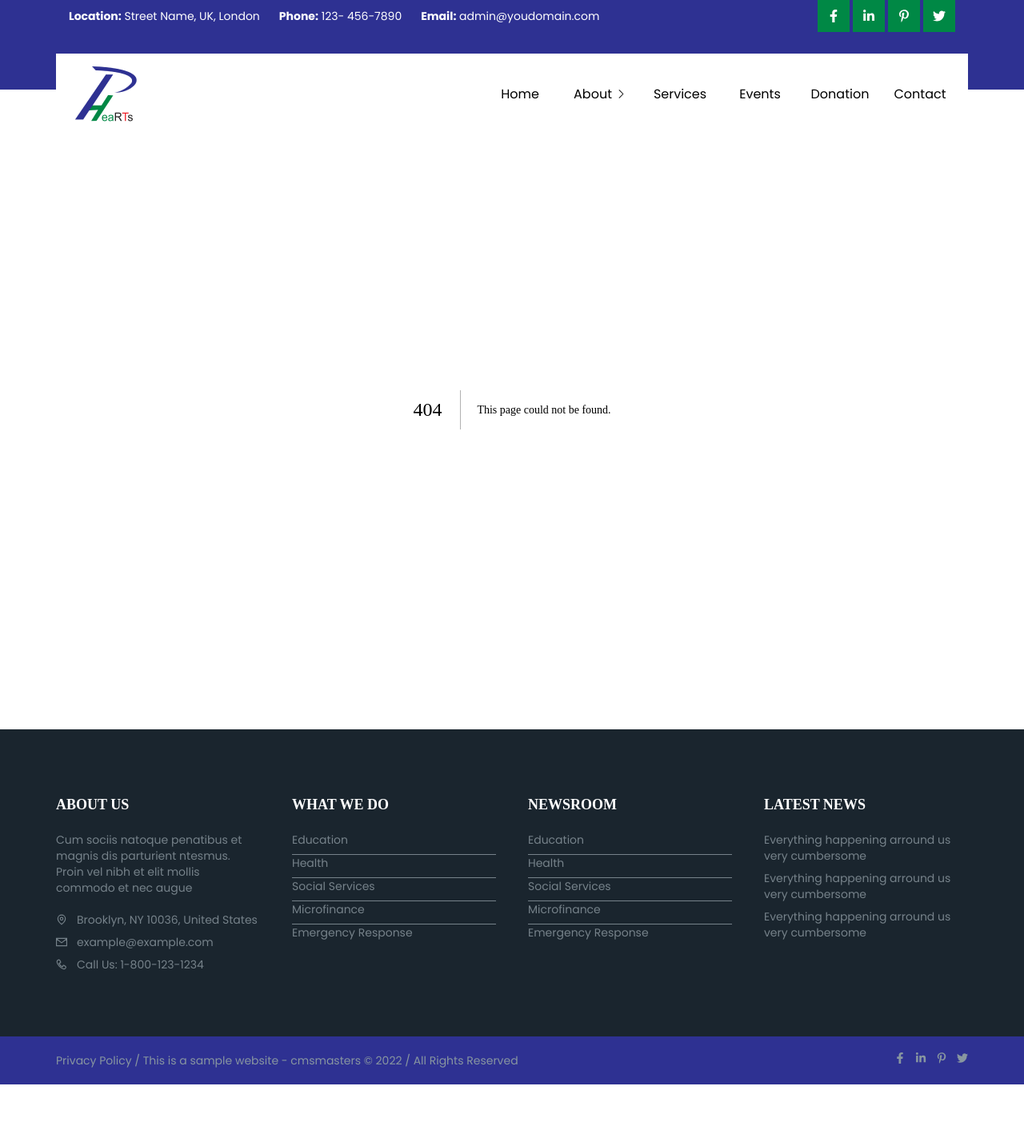
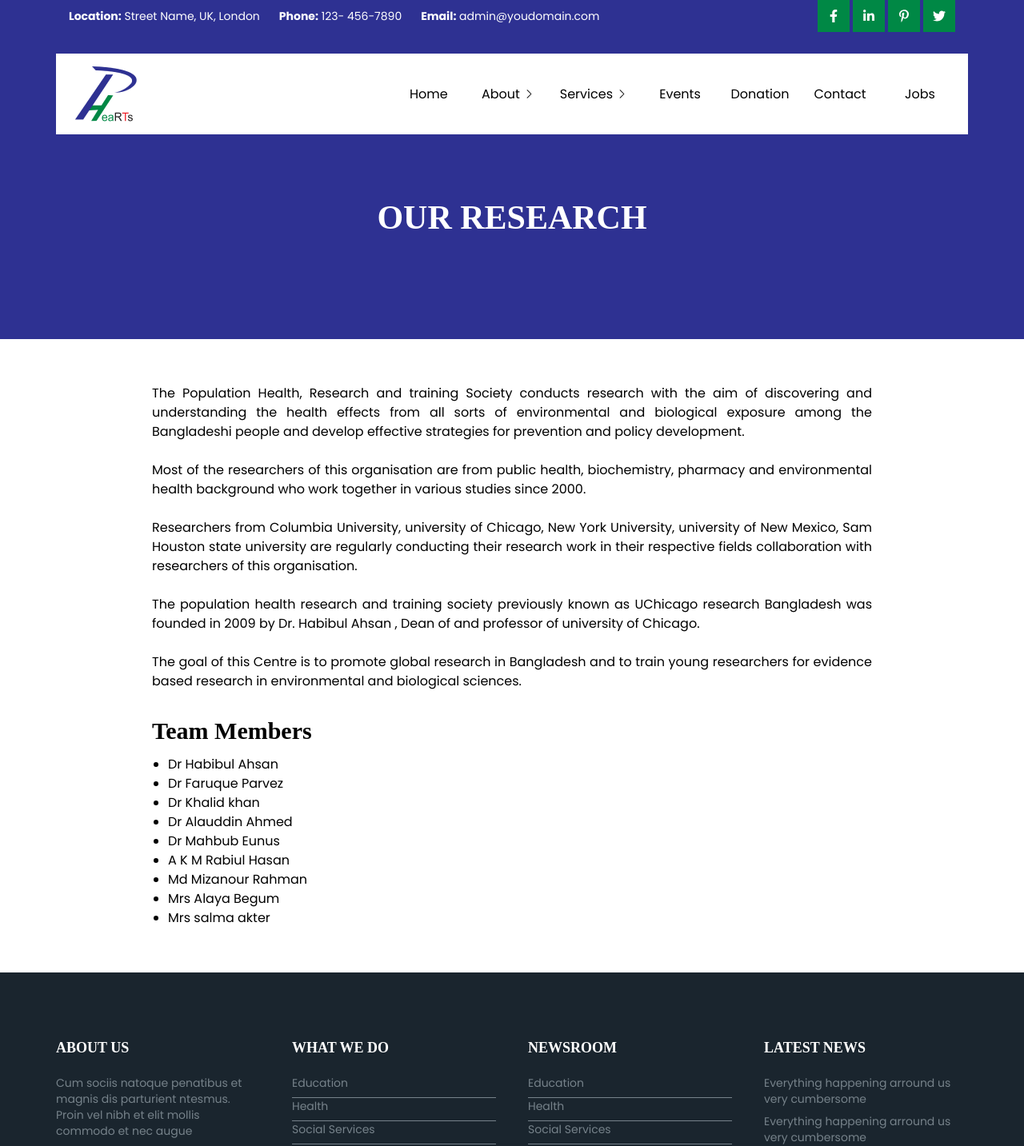
Before and after one commit to asifmrony/phearts-web, a Next.js app: page /research in a window 1280 px wide. Before the commit this address had no page. Shown: the top 1433 px of the page at 80% size. Before the commit the page ends 1356 px from the top, so only its background shows below. Built offline with nearby package versions, Linux system fonts and the light colour scheme.

Commit message:
qks feedback changes -3

```diff
--- a/data/data.json
+++ b/data/data.json
@@ -33,7 +33,23 @@
     {
       "name": "Services",
       "id": 15,
-      "link": "/services"
+      "children": [
+        {
+          "name": "Clinic",
+          "id": 31,
+          "link": "/services"
+        },
+        {
+          "name": "Research",
+          "id": 32,
+          "link": "/research"
+        },
+        {
+          "name": "Training",
+          "id": 33,
+          "link": "/training"
+        }
+      ]
     },
     {
       "name": "Events",
@@ -49,5 +65,10 @@
       "name": "Contact",
       "id": 18,
       "link": "/contact"
+    },
+    {
+      "name": "Jobs",
+      "id": 19,
+      "link": "/jobs"
     }
   ]
--- /dev/null
+++ b/pages/jobs/[entry].js
@@ -0,0 +1,7 @@
+import React from 'react'
+
+export default function entry() {
+  return (
+    <div>entry</div>
+  )
+}
--- a/pages/jobs.js
+++ b/pages/jobs/index.js
@@ -1,6 +1,5 @@
 import { poppinsBold } from '@/utils/fonts'
 import Link from 'next/link'
-import React from 'react'
 
 export default function jobs() {
     return (
--- /dev/null
+++ b/pages/research.js
@@ -0,0 +1,45 @@
+import PageHeader from '@/components/reusable/PageHeader'
+import React from 'react'
+
+export default function research() {
+    return (
+        <main className='page-research'>
+            <PageHeader title={'Our Research'} subtitle={''} background={'blue'} />
+            {/* Research Details writeup */}
+            <div className='pt-14 pb-14 bg-white'>
+                <div className="hero-width w-full mx-auto text-justify">
+                    <div className='space-y-6'>
+                        <p>The Population Health, Research and training Society conducts research with the aim of discovering and understanding the health effects from all sorts of environmental and biological exposure among the Bangladeshi people and develop effective strategies for prevention and policy development.
+                        </p>
+                        <p>
+                        Most of the researchers of this organisation are from public health, biochemistry, pharmacy and environmental health background who work together in various studies since 2000.
+                        </p>
+                        <p>
+                        Researchers from Columbia University, university of Chicago, New York University, university of New Mexico, Sam Houston state university are regularly conducting their research work in their respective fields collaboration with researchers of this organisation.
+                        </p>
+                        <p>
+                        The population health research and training society previously known as UChicago research Bangladesh was founded in 2009 by Dr. Habibul Ahsan , Dean of and professor of university of Chicago.
+                        </p>
+                        <p>
+                        The goal of this Centre is to promote global research in Bangladesh and to train young researchers for evidence based research in environmental and biological sciences.
+                        </p>
+                    </div>
+                    <div>
+                        <h1 className='text-3xl font-bold mt-8'>Team Members</h1>
+                        <ul className='list-disc ml-5 mt-3'>
+                            <li>Dr Habibul Ahsan</li>
+                            <li>Dr Faruque Parvez</li>
+                            <li>Dr Khalid khan</li>
+                            <li>Dr Alauddin Ahmed</li>
+                            <li>Dr Mahbub  Eunus</li>
+                            <li>A K M Rabiul Hasan</li>
+                            <li>Md Mizanour Rahman</li>
+                            <li>Mrs Alaya Begum</li>
+                            <li>Mrs salma akter</li>
+                        </ul>
+                    </div>
+                </div>
+            </div>
+        </main>
+    )
+}
--- /dev/null
+++ b/pages/training.js
@@ -0,0 +1,35 @@
+import PageHeader from '@/components/reusable/PageHeader'
+import React from 'react'
+
+export default function training() {
+    return (
+        <main className='page-research'>
+            <PageHeader title={'Our Trainings'} subtitle={''} background={'blue'} />
+            {/* Research Details writeup */}
+            <div className='pt-14 pb-14 bg-white'>
+                <div className="hero-width w-full mx-auto text-justify">
+                    <div className='space-y-6'>
+                        <p>Population Health, Research and Society Training (PHeaRTs) is a national non-profit organization that
+                            conducts health research, training and community service activities for the improvement of human
+                            health in Bangladesh. It works closely with scientists, health professionals and policy makers in
+                            Bangladesh.
+                        </p>
+                        <p>
+                            The mission of PHeaRTs is to improve equity in health, reduce disease risk, identify determinants of
+                            health outcomes and implement appropriate interventions. Medical services are primarily focused on
+                            reducing environmental risk factors that cause significant public health problems in Bangladesh.
+                        </p>
+                        <p>
+                            We are committed to building local, regional and international capacity in research and public health.
+                            We utilize field sites, hospitals and laboratories to provide education and training. As per need,
+                            education and training are designed for long time in different level of participants like rising researchers,
+                            physicians, laboratory personnel, managers, teachers, local community people, faculties and student
+                            etc.
+                        </p>
+                    </div>
+
+                </div>
+            </div>
+        </main>
+    )
+}
--- a/styles/Navigation.module.css
+++ b/styles/Navigation.module.css
@@ -41,11 +41,12 @@
   height: 100%;
   /* background: #1b263b; */
   display: flex;
-  width: 80px;
+  /* width: 80px; */
   justify-content: center;
   column-gap: 5px;
   /* border: solid 1px #CDD1C4; */
   border-bottom: none;
+  padding: 0 6px;
 }
 
 .headerNavDiv span {
```
